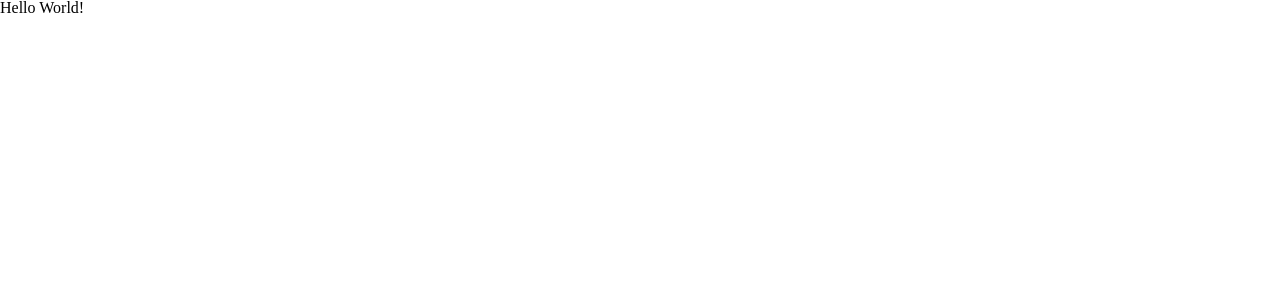
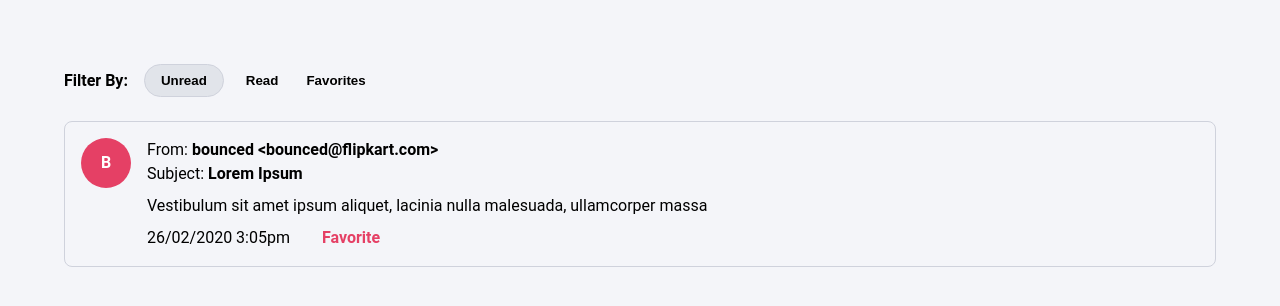
Before and after one commit to mohit564/my-email-client, a React (Vite) app: page / in a window 1280 px wide. Shown: the top 306 px of the page. Built offline with nearby package versions, Linux system fonts and the light colour scheme.

Commit message:
added Filter and EmailCard component

```diff
--- /dev/null
+++ b/App.css
@@ -0,0 +1,27 @@
+:root {
+  --color-background: #f4f5f9;
+  --color-accent: #e54065;
+  --color-border: #cfd2dc;
+  --color-text: #636363;
+  --color-filter: #e1e4ea;
+  --color-read-background: #f2f2f2;
+}
+
+body {
+  background-color: var(--color-background);
+  font-family: "Roboto", sans-serif;
+}
+
+.app {
+  padding: 1rem;
+}
+
+.bold {
+  font-weight: bold;
+}
+
+@media (min-width: 40rem) {
+  .app {
+    padding: 4rem;
+  }
+}
--- a/App.jsx
+++ b/App.jsx
@@ -1,7 +1,15 @@
-import React from "react";
+import "./App.css";
+
+import Filter from "./src/components/Filter/Filter";
+import EmailList from "./src/components/EmailList/EmailList";
 
 function App() {
-  return <h1>Hello World!</h1>;
+  return (
+    <div className="app">
+      <Filter />
+      <EmailList />
+    </div>
+  );
 }
 
 export default App;
--- a/package.json
+++ b/package.json
@@ -19,8 +19,10 @@
     "process": "^0.11.10"
   },
   "dependencies": {
+    "moment": "^2.29.4",
     "react": "^18.2.0",
-    "react-dom": "^18.2.0"
+    "react-dom": "^18.2.0",
+    "react-moment": "^1.1.2"
   },
   "browserslist": [
     "last 2 versions",
--- /dev/null
+++ b/src/components/EmailCard/EmailCard.css
@@ -0,0 +1,62 @@
+.email-card {
+  display: flex;
+  flex-direction: column;
+  padding: 1rem;
+  border: 1px solid var(--color-border);
+  border-radius: 8px;
+  gap: 1rem;
+  cursor: pointer;
+}
+
+.email-card.read {
+  background: var(--color-read-background);
+}
+
+.email-card .avatar {
+  display: none;
+  width: 50px;
+  height: 50px;
+  border-radius: 50%;
+  position: relative;
+  background: var(--color-accent);
+}
+
+.email-card .avatar p {
+  color: #fff;
+  font-weight: 600;
+  position: absolute;
+  top: 50%;
+  left: 50%;
+  transform: translate(-50%, -50%);
+}
+
+.email-card .info {
+  line-height: 150%;
+}
+
+.email-card .info .description {
+  padding-block: 0.5rem;
+  text-overflow: ellipsis;
+  overflow: hidden;
+  white-space: nowrap;
+}
+
+.email-card .info .metadata {
+  display: flex;
+  gap: 2rem;
+}
+
+.email-card .info .metadata .favorite {
+  color: var(--color-accent);
+  font-weight: 600;
+}
+
+@media (min-width: 40rem) {
+  .email-card {
+    flex-direction: row;
+  }
+
+  .email-card .avatar {
+    display: block;
+  }
+}
--- /dev/null
+++ b/src/components/EmailCard/EmailCard.jsx
@@ -0,0 +1,43 @@
+import Moment from "react-moment";
+
+import "./EmailCard.css";
+
+const email = {
+  id: "1",
+  from: {
+    email: "bounced@flipkart.com",
+    name: "bounced",
+  },
+  date: 1582729505000,
+  subject: "Lorem Ipsum",
+  short_description:
+    "Vestibulum sit amet ipsum aliquet, lacinia nulla malesuada, ullamcorper massa",
+};
+
+function EmailCard() {
+  return (
+    <section className="email-card">
+      <div className="avatar">
+        <p>{email.from.name.charAt(0).toUpperCase()}</p>
+      </div>
+      <div className="info">
+        <p>
+          From:{" "}
+          <span className="bold">
+            {`${email.from.name} <${email.from.email}>`}
+          </span>
+        </p>
+        <p>
+          Subject: <span className="bold">{email.subject}</span>
+        </p>
+        <p className="description">{email.short_description}</p>
+        <div className="metadata">
+          <Moment format="DD/MM/YYYY h:mma">{email.date}</Moment>
+          <p className="favorite">Favorite</p>
+        </div>
+      </div>
+    </section>
+  );
+}
+
+export default EmailCard;
--- /dev/null
+++ b/src/components/EmailList/EmailList.jsx
@@ -0,0 +1,11 @@
+import EmailCard from "../EmailCard/EmailCard";
+
+function EmailList() {
+  return (
+    <section style={{ paddingTop: "1.5rem" }}>
+      <EmailCard />
+    </section>
+  );
+}
+
+export default EmailList;
--- /dev/null
+++ b/src/components/Filter/Filter.css
@@ -0,0 +1,31 @@
+.filters {
+  display: flex;
+  justify-content: flex-start;
+  align-items: center;
+  gap: 1rem;
+}
+
+.filters .label {
+  font-size: 1rem;
+  font-weight: 600;
+}
+
+.filters .filter {
+  cursor: pointer;
+  border: none;
+  background: none;
+  outline: none;
+  font-weight: 600;
+}
+
+.filters .filter:hover,
+.filters .filter:active {
+  transform: scale(1.1);
+}
+
+.filters .filter.active {
+  background: var(--color-filter);
+  padding: 8px 16px;
+  border: 1px solid var(--color-border);
+  border-radius: 100px;
+}
--- /dev/null
+++ b/src/components/Filter/Filter.jsx
@@ -0,0 +1,14 @@
+import "./Filter.css";
+
+function Filter() {
+  return (
+    <section className="filters">
+      <p className="label">Filter By:</p>
+      <button className="filter active">Unread</button>
+      <button className="filter">Read</button>
+      <button className="filter">Favorites</button>
+    </section>
+  );
+}
+
+export default Filter;
```
Also changed, not shown: 1 other file (tests, documents, lock files or other folders).
